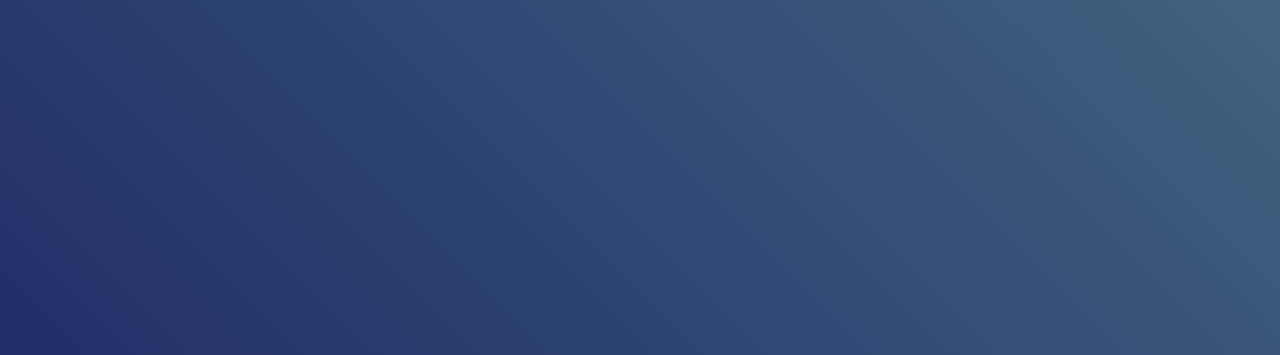
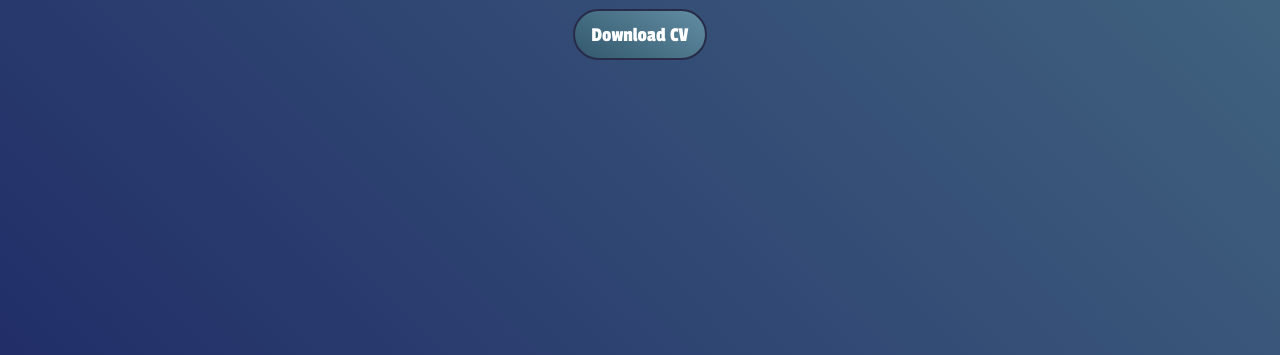
Before and after one commit to Ethanm-0371/ethanm-0371.github.io, a plain HTML site: page index.html in a window 1280 px wide. Shown: the part 445-800 px from the top of the page. Drawn offline with Linux system fonts and the light colour scheme.

Commit message:
Added CV button

```diff
--- a/assets/styles.css
+++ b/assets/styles.css
@@ -1,6 +1,7 @@
 body {
   background: linear-gradient(45deg, #212E68, #497085);
   display: flex;
+  flex-direction: column;
   justify-content: center;
   align-items: center;
   height: 100vh;
@@ -26,6 +27,22 @@ p {
   position: absolute;
 }
 
+.button-cv{
+  color: white;
+  font-family: "Passion One", sans-serif;
+  text-decoration: none;
+  background: linear-gradient(30deg, #32586d, #628da3);
+  font-size: 1.6vw;
+  padding: 0.6em 0.8em 0.6em 0.8em;
+  border: 0.1em, solid #282c49;
+  border-radius: 10em;
+}
+
+.button-cv:hover{
+  transform: scale(1.1);
+  transition: ease all 0.3s;
+}
+
 @keyframes dotAnimation {
 
   0%, 25% {
--- a/index.html
+++ b/index.html
@@ -18,9 +18,8 @@
 </head>
 
 <body>
-    <div>
-        <p>THIS SITE IS UNDER CONSTRUCTION<span class="dots"></span></p>
-    </div>
+    <p>THIS SITE IS UNDER CONSTRUCTION<span class="dots"></span></p>
+    <a href="assets/cv_ethan_martin.pdf" class="button-cv">Download CV</a>
 </body>
 
 </html>
```
Also changed, not shown: 1 other file.
